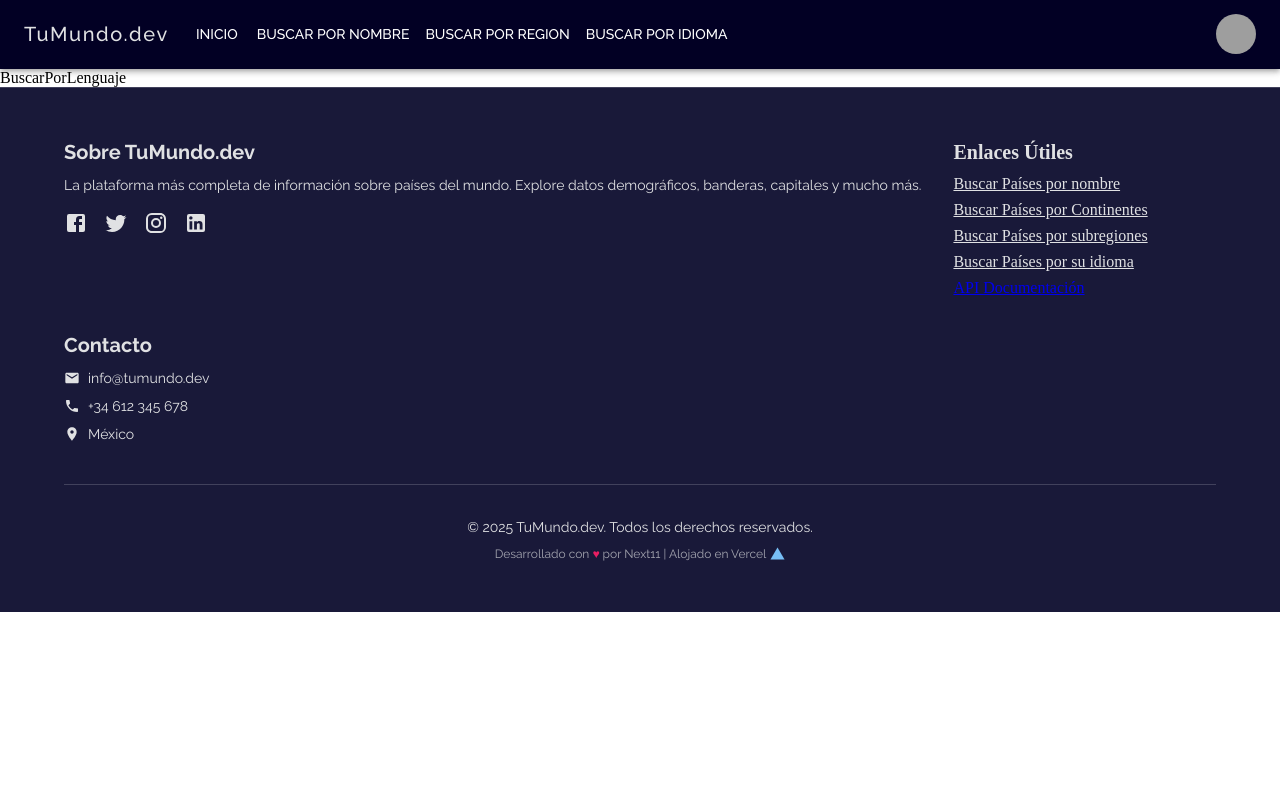
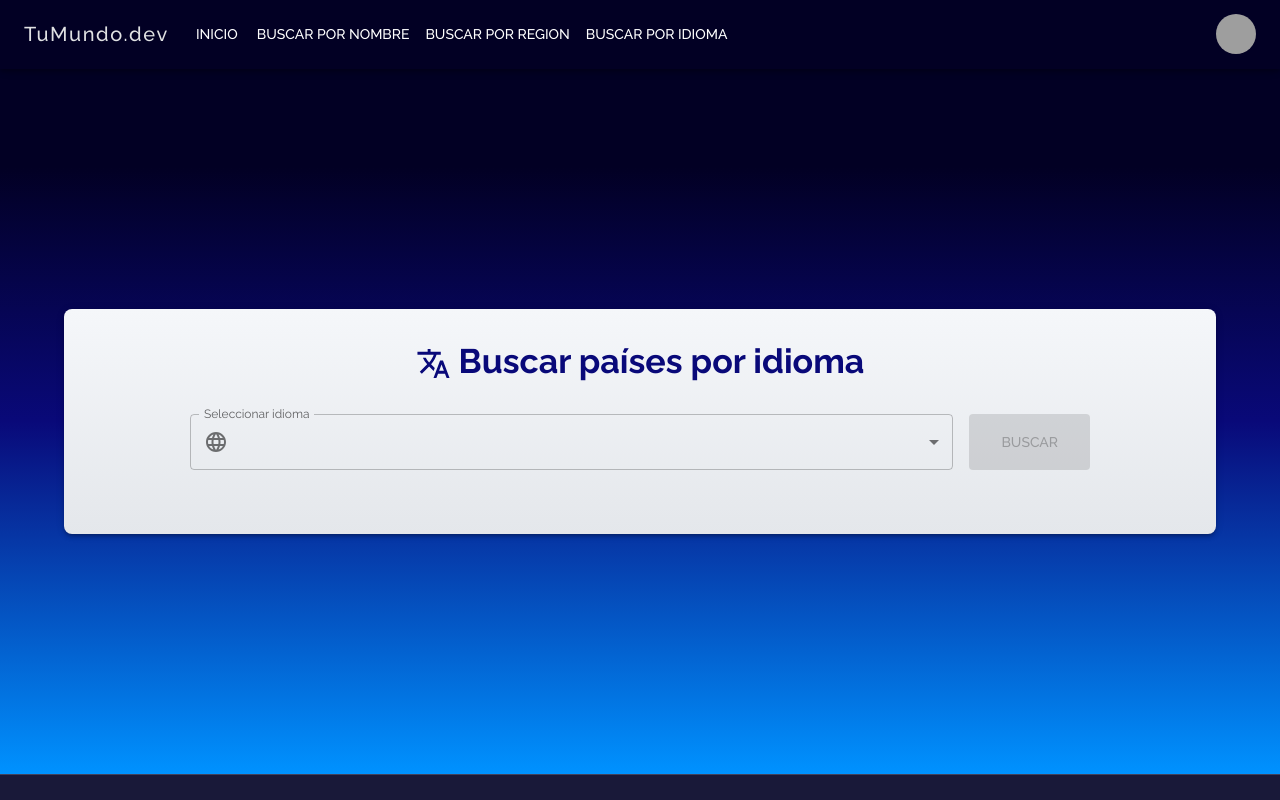
Before and after one commit to AaronSantos-Next11/TuMundo.dev_React_ViteJS, a React (Vite) app: page /buscar_por_lenguaje in a window 1280 px wide. Shown: the top 800 px of the page. Built offline with nearby package versions, Linux system fonts and the light colour scheme; grey boxes are pictures that could not be loaded.

Commit message:
feat: Terminar el componente para la busqueda paises por su idioma

```diff
--- a/src/app/search_language/BuscarPorLenguaje.jsx
+++ b/src/app/search_language/BuscarPorLenguaje.jsx
@@ -1,7 +1,288 @@
-import React from 'react'
+import React, { useState, useEffect } from 'react';
+import {
+  Box,
+  TextField,
+  Button,
+  Typography,
+  CircularProgress,
+  Card,
+  CardContent,
+  Grid,
+  Alert,
+  Paper,
+  Container,
+  InputAdornment,
+  FormControl,
+  InputLabel,
+  Select,
+  MenuItem,
+  Chip
+} from '@mui/material';
+// import SearchIcon from '@mui/icons-material/Search';
+import LanguageIcon from '@mui/icons-material/Language';
+import CountryDialog from '../../components/CountryDialog';
+import PublicIcon from '@mui/icons-material/Public';
+import LocationOnIcon from '@mui/icons-material/LocationOn';
+import PeopleIcon from '@mui/icons-material/People';
+import TranslateIcon from '@mui/icons-material/Translate';
 
 export default function BuscarPorLenguaje() {
+  // States
+  const [selectedLanguage, setSelectedLanguage] = useState('');
+  const [loading, setLoading] = useState(false);
+  const [languagesLoading, setLanguagesLoading] = useState(true);
+  const [error, setError] = useState(null);
+  const [countries, setCountries] = useState([]);
+  const [availableLanguages, setAvailableLanguages] = useState([]);
+  const [selectedCountry, setSelectedCountry] = useState(null);
+  const [dialogOpen, setDialogOpen] = useState(false);
+
+  // Common languages to populate the dropdown initially
+  const commonLanguages = [
+    { code: 'spanish', name: 'Español' },
+    { code: 'english', name: 'Inglés' },
+    { code: 'french', name: 'Francés' },
+    { code: 'portuguese', name: 'Portugués' },
+    { code: 'arabic', name: 'Árabe' },
+    { code: 'chinese', name: 'Chino' },
+    { code: 'russian', name: 'Ruso' },
+    { code: 'german', name: 'Alemán' },
+    { code: 'japanese', name: 'Japonés' },
+    { code: 'italian', name: 'Italiano' }
+  ];
+
+  // Load languages on component mount
+  useEffect(() => {
+    setAvailableLanguages(commonLanguages);
+    setLanguagesLoading(false);
+  }, []);
+
+  // Handle language selection change
+  const handleLanguageChange = (event) => {
+    setSelectedLanguage(event.target.value);
+    if (error) setError(null);
+  };
+
+  // Handle search submission
+  const handleSearch = async (e) => {
+    e.preventDefault();
+
+    if (!selectedLanguage) {
+      setError('Por favor, selecciona un idioma');
+      return;
+    }
+
+    setLoading(true);
+    setError(null);
+    setCountries([]);
+
+    const requestOptions = {
+      method: "GET",
+      redirect: "follow"
+    };
+
+    try {
+      const response = await fetch(`https://restcountries.com/v3.1/lang/${encodeURIComponent(selectedLanguage)}`, requestOptions);
+
+      if (!response.ok) {
+        throw new Error(`Error en la búsqueda: ${response.status}`);
+      }
+
+      const result = await response.json();
+      setCountries(result);
+      setLoading(false);
+    } catch (error) {
+      console.error(error);
+      setError(`Error al buscar países: ${error.message}`);
+      setLoading(false);
+    }
+  };
+
+  // Handle country selection
+  const handleCountrySelect = (country) => {
+    setSelectedCountry(country);
+    setDialogOpen(true);
+  };
+
+  // Handle dialog close
+  const handleDialogClose = () => {
+    setDialogOpen(false);
+  };
+
+  // Get language name from code
+  const getLanguageName = (code) => {
+    const language = commonLanguages.find(lang => lang.code === code);
+    return language ? language.name : code;
+  };
+
   return (
-    <div>BuscarPorLenguaje</div>
-  )
+    <div style={{ background: 'linear-gradient(180deg, rgba(2,0,36,1) 14%, rgba(9,9,121,1) 50%, rgba(0,146,255,1) 100%)',}}>
+      <Container maxWidth="lg" sx={{ py: '15rem' }}>
+        <Paper
+          elevation={3}
+          sx={{
+            p: 4,
+            backgroundImage: 'linear-gradient(to bottom, #f5f7fa, #e4e7eb)',
+            borderRadius: 2
+          }}
+        >
+          <Typography
+            variant="h4"
+            component="h1"
+            color="#090979"
+            fontWeight="bold"
+            textAlign="center"
+            gutterBottom
+            sx={{ mb: 4 }}
+          >
+            <TranslateIcon sx={{ mr: 1, fontSize: 35, verticalAlign: 'middle' }} />
+            Buscar países por idioma
+          </Typography>
+
+          <Box
+            component="form"
+            onSubmit={handleSearch}
+            sx={{
+              display: 'flex',
+              flexDirection: { xs: 'column', sm: 'row' },
+              gap: 2,
+              mb: 4,
+              maxWidth: 'md',
+              mx: 'auto'
+            }}
+          >
+            <FormControl fullWidth>
+              <InputLabel id="language-select-label">Seleccionar idioma</InputLabel>
+              <Select
+                labelId="language-select-label"
+                id="language-select"
+                value={selectedLanguage}
+                label="Seleccionar idioma"
+                onChange={handleLanguageChange}
+                disabled={languagesLoading}
+                startAdornment={
+                  <InputAdornment position="start">
+                    <LanguageIcon color="action" />
+                  </InputAdornment>
+                }
+              >
+                {availableLanguages.map((language) => (
+                  <MenuItem key={language.code} value={language.code}>
+                    {language.name}
+                  </MenuItem>
+                ))}
+              </Select>
+            </FormControl>
+            <Button
+              type="submit"
+              variant="contained"
+              disabled={loading || !selectedLanguage}
+              sx={{
+                bgcolor: '#090979',
+                '&:hover': { bgcolor: '#070757' },
+                px: 4,
+                minWidth: { xs: '100%', sm: 'auto' }
+              }}
+            >
+              {loading ? <CircularProgress size={24} color="inherit" /> : 'Buscar'}
+            </Button>
+          </Box>
+
+          {error && (
+            <Alert severity="error" sx={{ mb: 4 }}>{error}</Alert>
+          )}
+
+          {countries.length > 0 && (
+            <>
+              <Box sx={{ mb: 3, display: 'flex', alignItems: 'center', justifyContent: 'space-between', flexWrap: 'wrap' }}>
+                <Typography variant="h6" color="#090979">
+                  Se encontraron {countries.length} países donde se habla {getLanguageName(selectedLanguage)}:
+                </Typography>
+                <Chip
+                  icon={<TranslateIcon />}
+                  label={`Idioma: ${getLanguageName(selectedLanguage)}`}
+                  color="primary"
+                  sx={{ bgcolor: '#090979', mt: { xs: 2, md: 0 } }}
+                />
+              </Box>
+
+              <Grid container spacing={3}>
+                {countries.map((country, index) => (
+                  <Grid item xs={12} sm={6} md={4} key={index}>
+                    <Card
+                      sx={{
+                        height: '100%',
+                        cursor: 'pointer',
+                        transition: 'transform 0.2s ease-in-out, box-shadow 0.2s ease-in-out',
+                        '&:hover': {
+                          transform: 'translateY(-5px)',
+                          boxShadow: '0 8px 16px rgba(0,0,0,0.2)'
+                        }
+                      }}
+                      onClick={() => handleCountrySelect(country)}
+                    >
+                      <CardContent>
+                        <Box sx={{ textAlign: 'center', mb: 2 }}>
+                          {country.flags && (
+                            <img
+                              src={country.flags.png}
+                              alt={`Bandera de ${country.name.common}`}
+                              style={{ maxWidth: '100%', height: 'auto', maxHeight: '120px' }}
+                            />
+                          )}
+                        </Box>
+
+                        <Typography
+                          variant="h6"
+                          component="div"
+                          sx={{
+                            fontWeight: 'bold',
+                            color: '#090979',
+                            textAlign: 'center',
+                            mb: 2
+                          }}
+                        >
+                          {country.name.common}
+                        </Typography>
+
+                        <Box sx={{ display: 'flex', alignItems: 'center', mb: 1 }}>
+                          <LocationOnIcon fontSize="small" sx={{ mr: 1, color: '#090979' }} />
+                          <Typography variant="body2">
+                            <strong>Capital:</strong> {country.capital ? country.capital[0] : 'N/A'}
+                          </Typography>
+                        </Box>
+
+                        <Box sx={{ display: 'flex', alignItems: 'center', mb: 1 }}>
+                          <PeopleIcon fontSize="small" sx={{ mr: 1, color: '#090979' }} />
+                          <Typography variant="body2">
+                            <strong>Población:</strong> {country.population.toLocaleString()}
+                          </Typography>
+                        </Box>
+
+                        <Box sx={{ display: 'flex', alignItems: 'center' }}>
+                          <PublicIcon fontSize="small" sx={{ mr: 1, color: '#090979' }} />
+                          <Typography variant="body2">
+                            <strong>Región:</strong> {country.region}
+                          </Typography>
+                        </Box>
+                      </CardContent>
+                    </Card>
+                  </Grid>
+                ))}
+              </Grid>
+            </>
+          )}
+        </Paper>
+
+        {/* Country Detail Dialog */}
+        {selectedCountry && (
+          <CountryDialog
+            open={dialogOpen}
+            onClose={handleDialogClose}
+            countryData={selectedCountry}
+          />
+        )}
+      </Container>
+    </div>
+  );
 }
--- a/src/app/search_name/BuscarPorNombre.jsx
+++ b/src/app/search_name/BuscarPorNombre.jsx
@@ -94,7 +94,7 @@ export default function BuscarPorNombre() {
   return (
     <div style={{ background: 'linear-gradient(180deg, rgba(2,0,36,1) 14%, rgba(9,9,121,1) 50%, rgba(0,146,255,1) 100%)', }}>
 
-    <Container maxWidth="lg" sx={{ py: '17rem' }} >
+    <Container maxWidth="lg" sx={{ py: '15rem' }} >
       <Paper
         elevation={3}
         sx={{
--- a/src/components/Footer.jsx
+++ b/src/components/Footer.jsx
@@ -1,16 +1,14 @@
 import React from 'react';
 import Grid from '@mui/material/Grid2';
-import { Box, Typography, Container, Link, Divider } from '@mui/material';
-import FacebookIcon from '@mui/icons-material/Facebook';
-import TwitterIcon from '@mui/icons-material/Twitter';
-import InstagramIcon from '@mui/icons-material/Instagram';
-import LinkedInIcon from '@mui/icons-material/LinkedIn';
+import { Box, Typography, Container, Divider } from '@mui/material';
 import EmailIcon from '@mui/icons-material/Email';
 import PhoneIcon from '@mui/icons-material/Phone';
 import LocationOnIcon from '@mui/icons-material/LocationOn';
+import { GitHub } from '@mui/icons-material';
+
+import { Link } from 'react-router-dom'; // Importa el componente Link de react-router-dom
 
 import vercelLogo from '../assets/icons/vercel.svg';
-
 
 const Footer = () => {
   const currentYear = new Date().getFullYear();
@@ -34,51 +32,54 @@ const Footer = () => {
             </Typography>
             <Typography variant="body2" >
               La plataforma más completa de información sobre países del mundo.
-              Explore datos demográficos, banderas, capitales y mucho más.
+              Explore datos demográficos, <br/> banderas, capitales y mucho más.
             </Typography>
-            <Box sx={{ display: 'flex', gap: 2, mt: 2 }}>
-              <Link href="#" color="inherit">
-                <FacebookIcon />
+
+            <Box sx={{ display: 'flex', gap: 2, mt: 2,
+            }}>
+              <Typography> Sigueme en GitHub </Typography>
+              <Link to="https://github.com/AaronSantos-Next11" color="inherit">
+                <GitHub style={{color:'white'}} />
               </Link>
-              <Link href="#" color="inherit">
-                <TwitterIcon />
-              </Link>
-              <Link href="#" color="inherit">
-                <InstagramIcon />
-              </Link>
-              <Link href="#" color="inherit">
-                <LinkedInIcon />
-              </Link>
+
             </Box>
           </Grid>
 
           {/* Links Section */}
-          <Grid  xs={12} sm={6} md={4}>
+          <Grid xs={12} sm={6} md={4} sx={{fontFamily: 'Raleway'}}>
             <Typography variant="h6" gutterBottom sx={{ fontWeight: 'bold', fontFamily:'Railway' }}>
               Enlaces Útiles
             </Typography>
 
-              <Link href="." color="inherit" sx={{ display: 'block', mb: 1 }}>
+            <Link to="/buscar_por_nombre" color="white"
+            style={{ display: 'block', marginBottom: '1rem', color: 'white', textDecorationLine: 'blink' }}>
               Buscar Países por nombre
             </Link>
-              <Link href="#" color="inherit" sx={{ display: 'block', mb: 1 }}>
+
+            <Link to="/buscar_por_region_subregion" color="inherit"
+            style={{ display: 'block', marginBottom: '1rem', color: 'white', textDecorationLine: 'blink' }}>
               Buscar Países por Continentes
             </Link>
-              <Link href="#" color="inherit" sx={{ display: 'block', mb: 1 }}>
+
+            <Link to="/buscar_por_region_subregion/buscar_por_subregion"
+            color="inherit" style={{ display: 'block', marginBottom: '1rem', color: 'white', textDecorationLine: 'blink'}}>
               Buscar Países por subregiones
             </Link>
-              <Link href="" color="inherit" sx={{ display: 'block', mb: 1 }}>
+
+            <Link to="/buscar_por_lenguaje" color="inherit"
+            style={{ display: 'block', marginBottom: '1rem', color: 'white',textDecorationLine: 'blink' }}>
               Buscar Países por su idioma
             </Link>
 
-              <a href="https://restcountries.com/" color="inherit" sx={{ display: 'block', mb: 1, FormatUnderlined:'' }}>
+            <a href="https://restcountries.com/" target='_blank' color="inherit"
+            style={{ display: 'block', marginBottom: '1rem', color: 'white', textDecorationLine: 'blink' }}>
               API Documentación
             </a>
 
           </Grid>
 
           {/* Contact Section */}
-          <Grid xs={12} md={4}  >
+          <Grid xs={12} md={4}>
             <Typography variant="h6" gutterBottom sx={{ fontWeight: 'bold' }}>
               Contacto
             </Typography>
@@ -110,9 +111,6 @@ const Footer = () => {
           <Typography variant="body2">
             © {currentYear} TuMundo.dev. Todos los derechos reservados.
           </Typography>
-          {/* <Typography variant="body2">
-            Alojado en Vercel <img style={{width:'15px', color: 'white', alignContent: 'center'}} src="../public/vercel.svg" alt="Vercel log" />
-          </Typography> */}
           <Typography variant="caption" display="block" sx={{ mt: 1, color: 'rgba(224, 225, 227, 0.7)' }}>
             Desarrollado con <span style={{ color: '#e91e63' }}>♥</span> por Next11 | Alojado en Vercel
             <img style={{
```
Also changed, not shown: src/app/home/HomePage.jsx (+6 -2 lines). Lines whose indentation alone changed are shown as unchanged.
